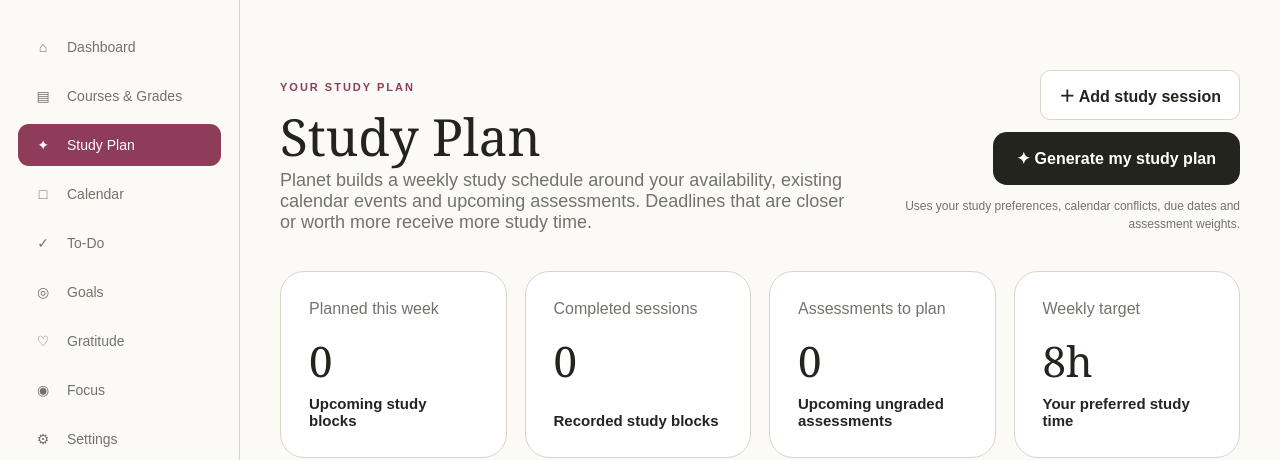
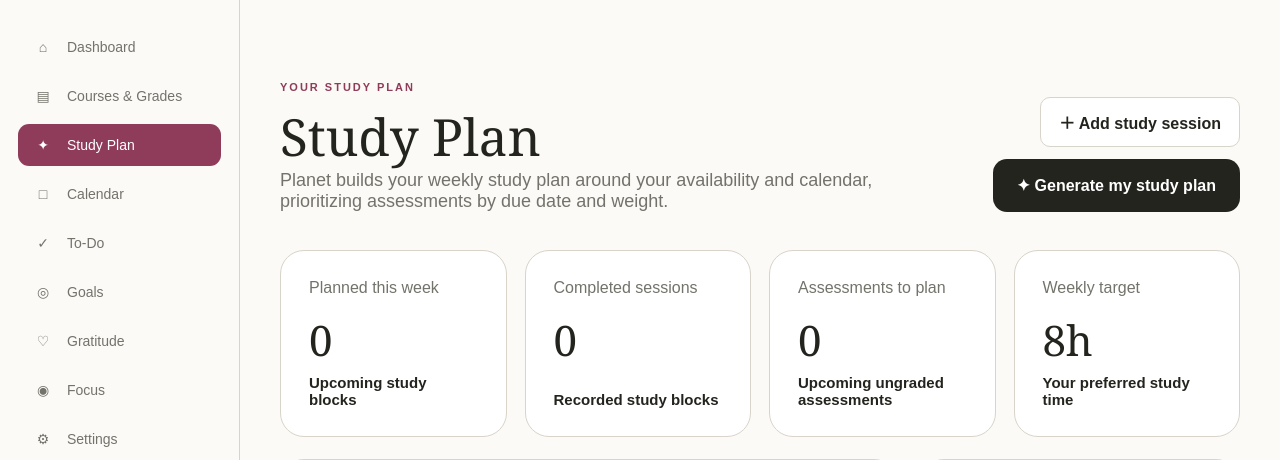
Before and after one commit to melejeh/Planet, a Flask app: page /study-plan in a window 1280 px wide. Shown: the part 74-534 px from the top of the page. Run offline with Flask 3, Linux system fonts and the light colour scheme; the visitor is signed in with stand-in values (Sample User, id 1); data comes from the database, SQL or seed files in the repository; data that the repository does not hold is empty.

Commit message:
Simplify study plan description

```diff
--- a/templates/study_plan.html
+++ b/templates/study_plan.html
@@ -75,10 +75,7 @@
                         <h1>Study Plan</h1>
 
                         <p>
-                            Planet builds a weekly study schedule around your
-                            availability, existing calendar events and upcoming
-                            assessments. Deadlines that are closer or worth more
-                            receive more study time.
+                            Planet builds your weekly study plan around your availability and calendar, prioritizing assessments by due date and weight.
                         </p>
                     </div>
 
@@ -103,10 +100,7 @@
                             {% endif %}
                         </button>
 
-                        <small class="study-plan-generation-note">
-                            Uses your study preferences, calendar conflicts,
-                            due dates and assessment weights.
-                        </small>
+
                     </div>
                 </div>
 
```
